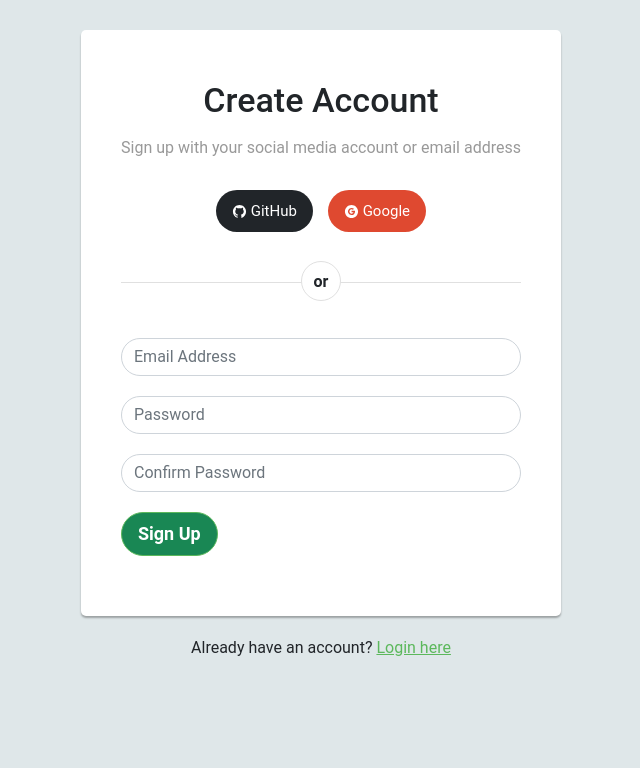
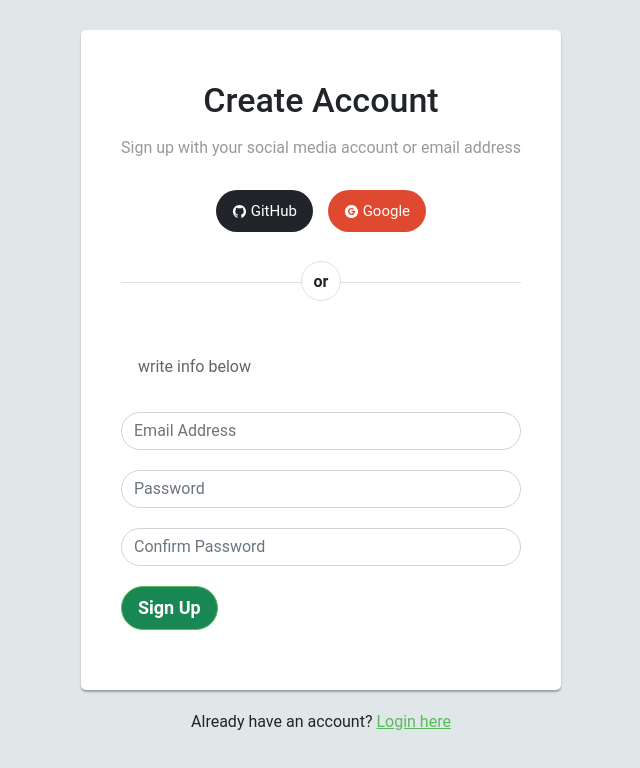
Before and after one commit to taiki-nd/scout_go_front, a React (Create React App) app: page /signup in a window 1280 px wide. Shown: the top 768 px of the page, without its empty margins (319-959 px from the left). Built offline with nearby package versions, Linux system fonts and the light colour scheme.

Commit message:
パスワード不一致時のエラーハンドリング追加

```diff
--- a/src/components/page/user/SignUp.tsx
+++ b/src/components/page/user/SignUp.tsx
@@ -8,21 +8,21 @@ export const SignUp = () => {
   const [email, setEmail] = useState("");
   const [password, setPassword] = useState("");
   const [passwordConfirm, setPasswordConfirm] = useState("");
-  const [passwordCheck, setPasswordCheck] = useState(true);
+  const [passwordState, setPasswordState] = useState(true);
 
   const submit = useCallback(async (e: SyntheticEvent) => {
     e.preventDefault();
 
     if (password !== passwordConfirm) {
-      setPasswordCheck(false);
-      return;
-    }
-
-    try {
-      const res = await createUserWithEmailAndPassword(auth, email, password);
-      console.log('res: ', res);
-    } catch (e) {
-      console.error(e);
+      console.log("password does not match")
+      setPasswordState(false);
+    } else {
+      try {
+        const res = await createUserWithEmailAndPassword(auth, email, password);
+        console.log('res: ', res);
+      } catch (e) {
+        console.error(e);
+      }
     }
 
   }, [email, password, passwordConfirm]);
@@ -38,6 +38,11 @@ export const SignUp = () => {
             <a href="#" className="btn btn-danger btn-lg"><AiFillGoogleCircle /> Google</a>
           </div>
           <div className="or-seperator"><b>or</b></div>
+          {
+            passwordState ?
+            <div className="alert alert-light" role="alert">write info below</div>
+            : <div className="alert alert-danger" role="alert">password does not match</div>
+          }
           <div className="form-group">
             <input type="email" className="form-control input-lg" name="email" placeholder="Email Address" required
               onChange={e => setEmail(e.target.value)}
```
